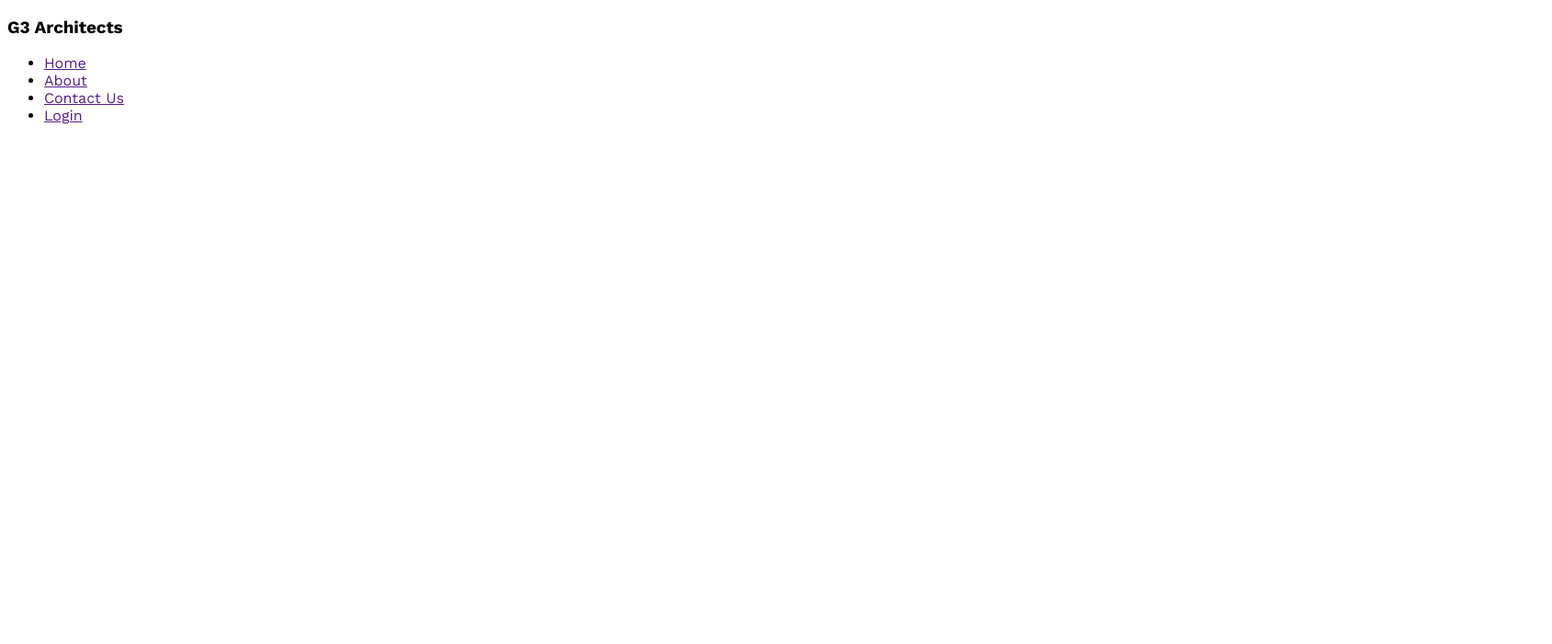
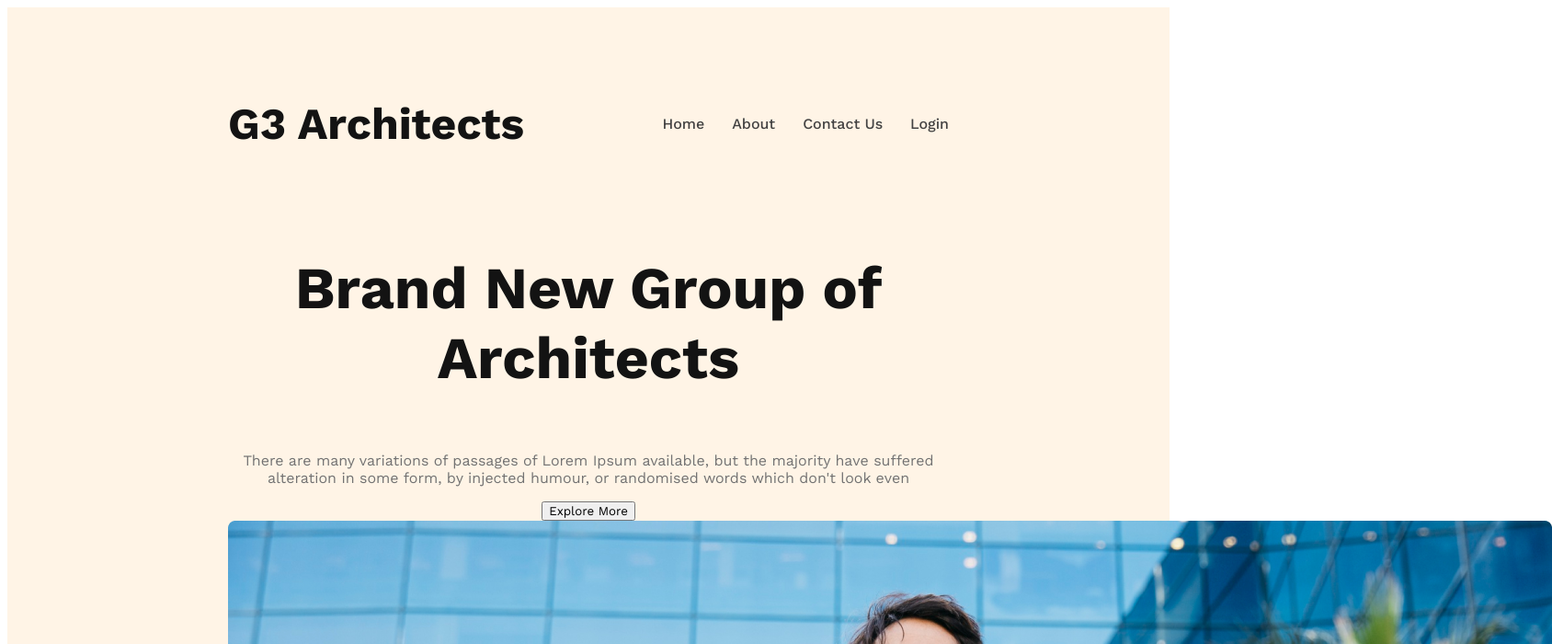
Before and after one commit to mmtuhin/g3-architect-website, a plain HTML site: page index.html in a window 1280 px wide. Shown: the top 700 px of the page at 92% size, 1688 px wide, since content can reach past the window. Drawn offline with nearby package versions, Linux system fonts and the light colour scheme.

Commit message:
banner added

```diff
--- a/index.html
+++ b/index.html
@@ -7,8 +7,9 @@
     <link rel="stylesheet" href="./styles/architect.css">
 </head>
 <body>
+    <header>
         <nav>
-        <h3>G3 Architects</h3>
+            <h3 class="nav-title">G3 Architects</h3>
             <ul>
                 <li><a href="">Home</a></li>
                 <li><a href="">About</a></li>
@@ -17,6 +18,16 @@
             </ul>
 
         </nav>
+        <div class="banner">
+            <div class="banner-content">
+                <h3 class="banner-title">Brand New Group of Architects</h3>
+            <p class="banner-description">There are many variations of passages of Lorem Ipsum available, but the majority have suffered alteration in some form, by injected humour, or randomised words which don't look even</p>
+            <button class="button-primary">Explore More</button>
+            </div>
+            <img src="./images/banner.png" alt="">
+        </div>
+    </header>
+
     <main>
 
     </main>
--- a/styles/architect.css
+++ b/styles/architect.css
@@ -1,6 +1,58 @@
 /* Work Sans font */
   @import url('https://fonts.googleapis.com/css2?family=Lato:wght@100;300;400;700;900&family=Work+Sans:wght@400;500;600;700;800;900&display=swap');
+
+  /* Shared Styles */
 * {
     font-family: 'Lato', sans-serif;
     font-family: 'Work Sans', sans-serif;
 }
+.button-primary{
+
+}
+
+
+/* Header starts */
+header{
+  background: rgba(255, 144, 14, 0.10);
+  padding: 50px 240px;
+}
+nav{
+  display: flex;
+  justify-content: space-between;
+  align-items: center;
+}
+.nav-title{
+  font-size: 3rem;
+  font-weight: 700;
+  color: #131313;
+}
+nav ul {
+  display: flex;
+}
+nav ul li{
+  list-style-type: none;
+  margin-left: 30px;
+  font-weight: 500;
+  font-size: 1rem;
+
+
+}
+nav li a{
+  text-decoration: none;
+  color: #424242;
+}
+
+/* Banner section starts */
+.banner-content{
+  max-width: 800px;
+  text-align: center;
+  margin: 0 auto;
+}
+.banner-title{
+  color: #131313;
+  font-weight: 700;
+  font-size: 4rem;
+}
+.banner-description{
+  color: #727272;
+}
```
Lines whose indentation alone changed are shown as unchanged.
